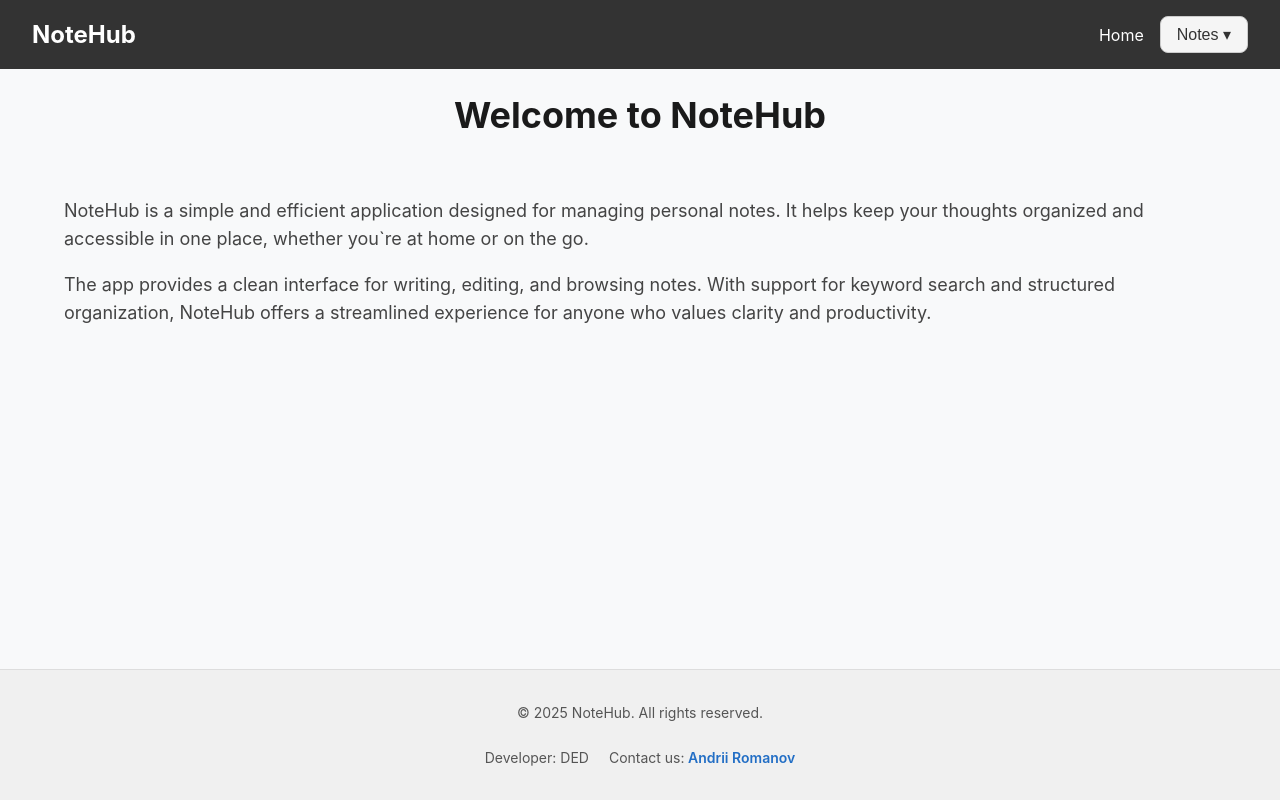
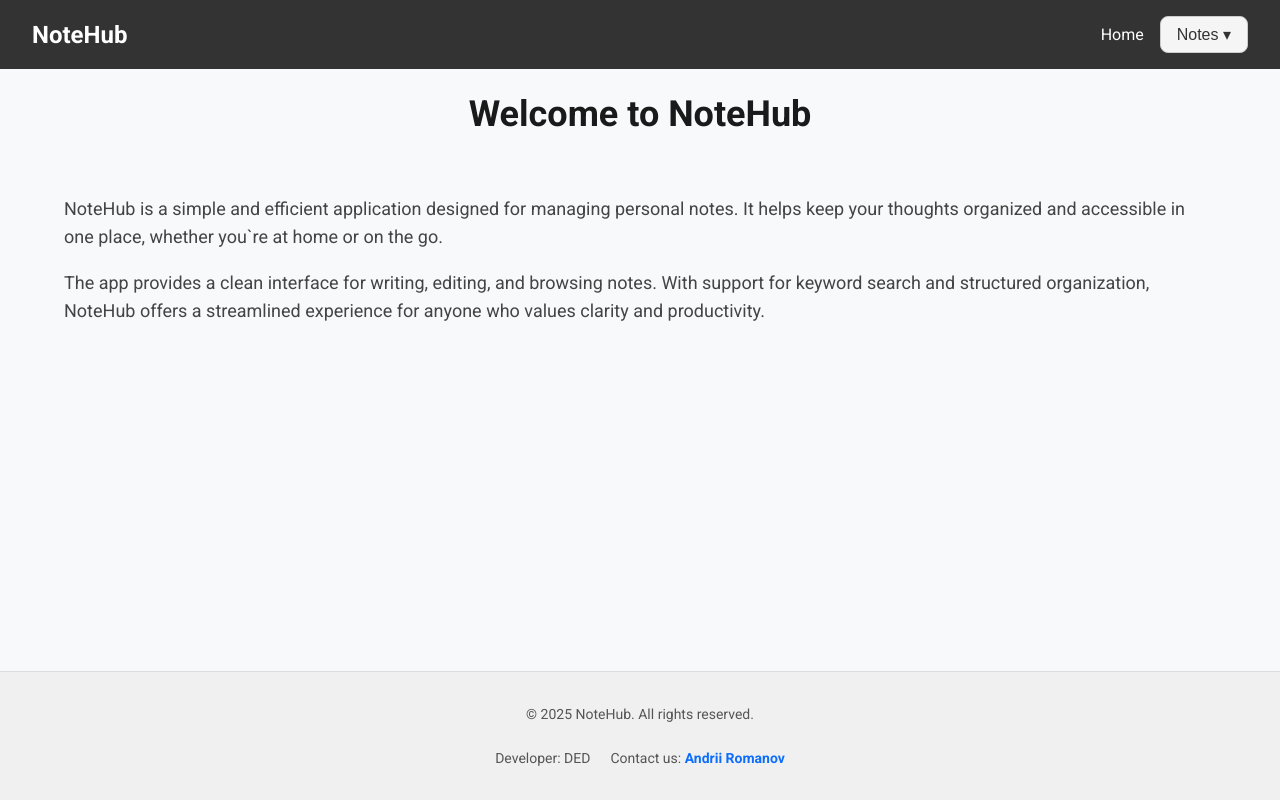
Before and after one commit to Ded-Goit/08-zustand, a Next.js app: page / in a window 1280 px wide. Built offline with nearby package versions, Linux system fonts and the light colour scheme.

Commit message:
added styles

```diff
--- a/app/@modal/(.)notes/[id]/NotePreview.module.css
+++ b/app/@modal/(.)notes/[id]/NotePreview.module.css
@@ -36,7 +36,7 @@
 
 .date {
   font-size: 14px;
-  color: #888;
+  color: #444;
   text-align: right;
 }
 
--- a/app/globals.css
+++ b/app/globals.css
@@ -1,11 +1,5 @@
-:root {
+body {
   font-family: var(--font-roboto), sans-serif;
-}
-
-body {
-  font-family:
-    -apple-system, BlinkMacSystemFont, "Segoe UI", Roboto, Oxygen, Ubuntu,
-    Cantarell, "Helvetica Neue", sans-serif;
   display: flex;
   flex-direction: column;
   min-height: 100vh;
--- a/app/notes/[id]/NoteDetails.module.css
+++ b/app/notes/[id]/NoteDetails.module.css
@@ -36,7 +36,7 @@
 
 .date {
   font-size: 14px;
-  color: #888;
+  color: #444;
   text-align: right;
 }
 
--- a/app/notes/action/create/CreateNote.module.css
+++ b/app/notes/action/create/CreateNote.module.css
@@ -0,0 +1,18 @@
+.main {
+  flex: 1;
+}
+
+.container {
+  width: 90%;
+  max-width: 1280px;
+  margin: 0px auto;
+  padding: 0 16px 16px;
+}
+
+.title {
+  font-size: 36px;
+  font-weight: 700;
+  color: #1a1a1a;
+  margin-bottom: 60px;
+  text-align: center;
+}
--- a/components/Footer/Footer.module.css
+++ b/components/Footer/Footer.module.css
@@ -16,7 +16,7 @@
 }
 
 .footer a {
-  color: #226ec5;
+  color: #0d6efd;
   font-weight: 600;
   text-decoration: none;
 }
--- a/components/Header/Header.module.css
+++ b/components/Header/Header.module.css
@@ -11,7 +11,7 @@
   text-decoration: none;
   color: white;
   font-size: 1.5rem;
-  font-weight: bold;
+  font-weight: 700;
 }
 
 .headerLink:hover {
--- a/components/NoteList/NoteList.module.css
+++ b/components/NoteList/NoteList.module.css
@@ -81,7 +81,7 @@
   padding: 6px 12px;
   font-size: 14px;
   color: #fff;
-  background-color: #0d6efd; /* синій колір */
+  background-color: #0d6efd;
   border: none;
   border-radius: 4px;
   cursor: pointer;
```
